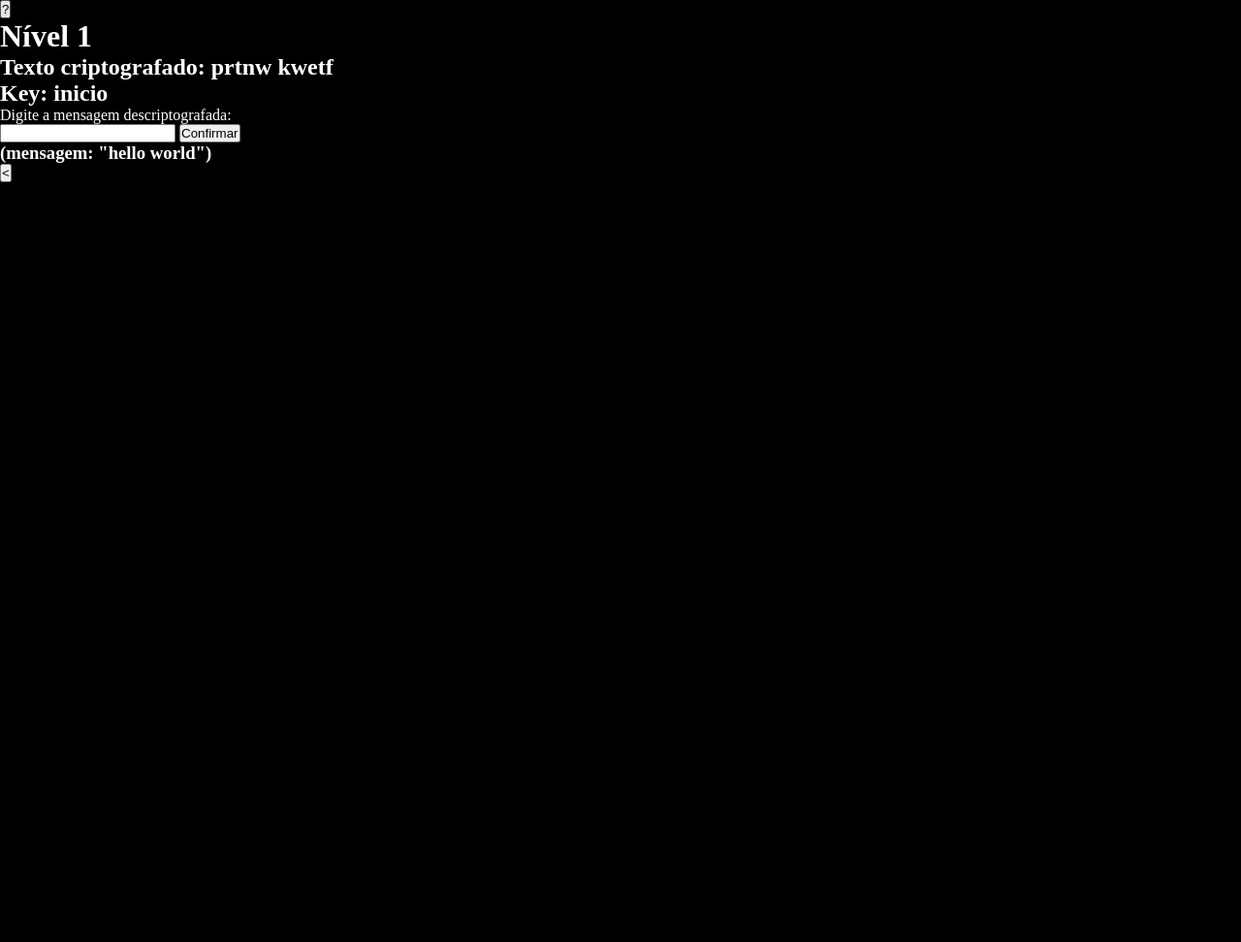
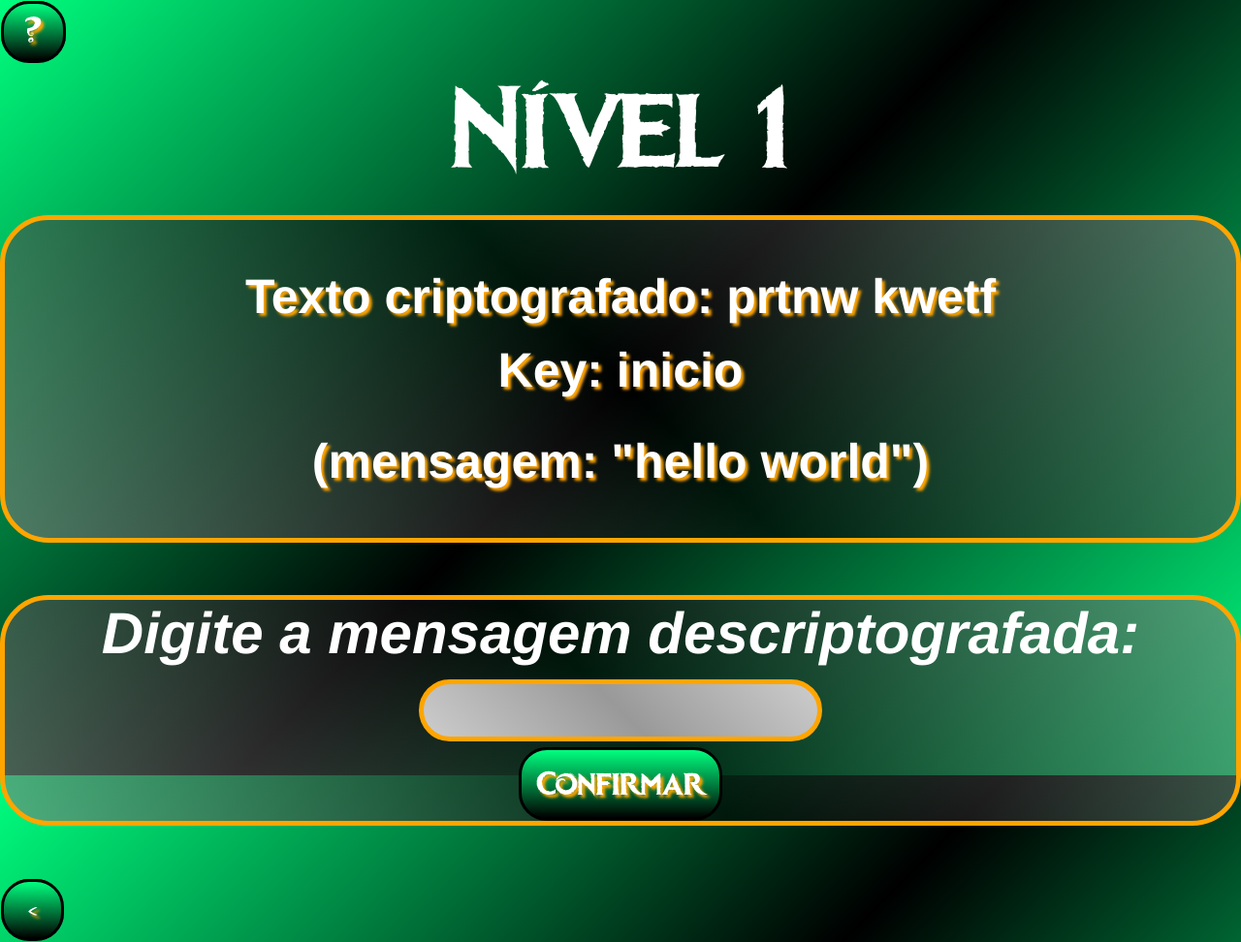
Before and after one commit to sobralmps/cryptosolve, a Django app: page /fase01/ in a window 1280 px wide. Shown: the whole page at 97% size. Before the commit the page ends 188 px from the top, so only its background shows below. Run offline with Django 3.2, Linux system fonts and the light colour scheme.

Commit message:
Criação html/css fase 1/arrumando como jogar e reparos

```diff
--- a/crypto/static/crypto/css/game.css
+++ b/crypto/static/crypto/css/game.css
@@ -3,7 +3,99 @@
     padding: 0;
 }
 
+*{
+    margin: 0;
+    padding: 0;
+}
+
+html{
+    height: 100%;
+}
+
+@font-face {
+    font-family: frozen;
+    src: url('../font/frozen.ttf');
+}
+
 body{
+    background-image: linear-gradient(315deg, #00FF7F, black 50%, #00FF7F);
     background-color: black;
+    background-size: 100%;
+}
+
+#titles h1{
+    font-family: frozen;
+    text-align: center;
+    font-size: 120px;
     color: white;
 }
+
+#titles h2, h3{
+    font-family: helvetica,arial;
+    text-align: center;
+    font-size: 50px;
+    color: white;
+    text-shadow: 3px 3px 3px orange;
+}
+
+#bord{
+    background-image: linear-gradient(45deg, rgba(128,128,128, 0.6), rgba(0,0,0, 0.6), rgba(128,128,128, 0.6));
+    border: 5px solid orange;
+    border-radius:50px;
+    padding: 50px;
+}
+
+#formulario{
+    background-image: linear-gradient(45deg, rgba(128,128,128, 0.6), rgba(0,0,0, 0.6), rgba(128,128,128, 0.6));
+    border: 5px solid orange;
+    border-radius:50px;
+    color: white;
+    font-family: helvetica, arial;
+    font-size: 60px;
+    text-align: center;
+}
+
+#caixa{
+    background-image: linear-gradient(45deg, rgba(128,128,128, 0.4), rgba(0,0,0, 0.4), rgba(128,128,128, 0.4));
+    border: 5px solid orange;
+    border-radius: 50px;
+    padding: 10px;
+    font-size: 30px;
+}
+
+#continuar{
+    background-image: linear-gradient(#00FF7F, black);
+    border:3px solid black;
+    border-radius:29px;
+    font-family: frozen;
+    font-size: 35px;
+    color: white;
+    text-shadow: 3px 3px 3px orange;
+    padding: 15px;
+    cursor: pointer;
+}
+
+#continuar:hover{
+    background-image: linear-gradient(black, #00FF7F);
+    cursor:pointer;
+    padding: 15px;
+}
+
+#voltar a, #help a{
+    background-image: linear-gradient(#00FF7F, black);
+    border:3px solid black;
+    border-radius:29px;
+    font-family: frozen;
+    font-size: 35px;
+    text-decoration: none;
+    color: white;
+    text-shadow: 3px 3px 3px orange;
+    margin: 1px;
+    line-height: 1.89;
+    padding: 11px 20px 11px 20px;
+}
+
+#voltar a:hover, #help a:hover{
+    background-image: linear-gradient(black, #00FF7F);
+    cursor:pointer;
+}
--- a/crypto/templates/crypto/fase01.html
+++ b/crypto/templates/crypto/fase01.html
@@ -10,17 +10,31 @@
         <script src="{% static 'crypto/js/base.js' %}"></script>
     </head>
     <body>
-<button id="help" onclick="window.location.href=('../ajuda1')">?</button>
-<h1>Nível 1</h1>
-<h2>Texto criptografado: prtnw kwetf</h2>
+        <div id="help">
+            <a onclick="window.location.href=('../ajuda1')">?</a>
+        </div>
+        <div id="titles">
+            <h1>Nível 1</h1><br>
+            <div id="bord">
+                <h2>Texto criptografado: prtnw kwetf</h2><br>
                 <h2>Key: inicio</h2>
+                <br><br>
+                <h3>(mensagem: "hello world")</h3>
+            </div>
+        </div>
+        <br><br><br>
+        <div id="formulario">
             <form method="POST" onsubmit="return checar(this)">
                 {% csrf_token %}
-    Digite a mensagem descriptografada:<br>
-    <input type="text" name="cryptotext" autocomplete="off">
-    <input type="submit" value="Confirmar">
+                <a><b><i>Digite a mensagem descriptografada:</i></b></a><br>
+                <input id="caixa" type="text" name="cryptotext" autocomplete="off">
+                <br>
+                <input id="continuar" type="submit" value="Confirmar">
             </form>
-<h3>(mensagem: "hello world")</h3>
-<button id="back" onclick="backButton()"><</button>
+        </div>
+        <br><br><br>
+        <div id="voltar">
+            <a onclick="backButton()"><</a>
+        </div>
     </body>
 </html>
```
Also changed, not shown: crypto/static/crypto/css/comojogar.css (+11 -1 lines), crypto/templates/crypto/comojogar.html (indentation only). Lines whose indentation alone changed are shown as unchanged.
